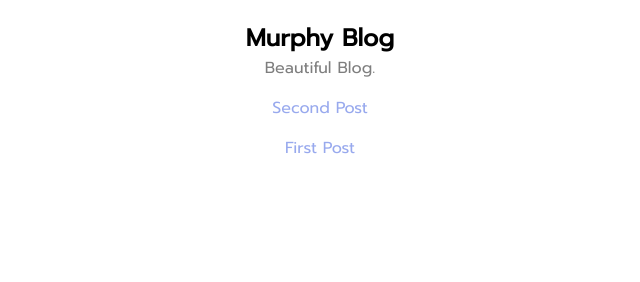
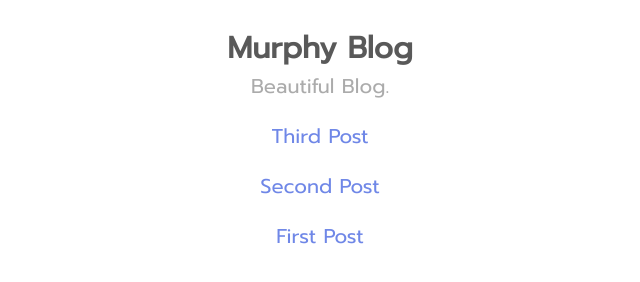
Before and after one commit to Ozymandias9000/murphyblog, a Gatsby site: page / in a window 1280 px wide. Shown: the whole page, without its empty margins (320-960 px from the left). Built offline with nearby package versions, Linux system fonts and the light colour scheme; Gatsby itself is replaced by a stand-in of ours.

Commit message:
Header showing on all and added plugin support

```diff
--- a/gatsby-config.js
+++ b/gatsby-config.js
@@ -4,6 +4,7 @@ module.exports = {
     description: "Beautiful Blog."
   },
   plugins: [
+    `gatsby-plugin-react-helmet`,
     `gatsby-transformer-remark`,
     `gatsby-plugin-styled-components`,
     {
--- a/gatsby-node.js
+++ b/gatsby-node.js
@@ -26,13 +26,15 @@ exports.createPages = ({ graphql, actions }) => {
 
         posts.forEach(({ node }, index) => {
           const path = node.frontmatter.path;
+          const totalLength = posts.length - 1;
+
           createPage({
             path,
             component: blogPostTemplate,
             context: {
               pathSlug: path,
               prev: index === 0 ? null : posts[index - 1].node,
-              next: index === posts.length - 1 ? null : posts[index + 1].node
+              next: index === totalLength ? null : posts[index + 1].node
             }
           });
           resolve();
--- a/package.json
+++ b/package.json
@@ -10,11 +10,13 @@
   "dependencies": {
     "babel-plugin-styled-components": "^1.8.0",
     "gatsby": "^2.0.0",
+    "gatsby-plugin-react-helmet": "^3.0.0",
     "gatsby-plugin-styled-components": "^3.0.0",
     "gatsby-source-filesystem": "^2.0.1-rc.6",
     "gatsby-transformer-remark": "^2.1.1-rc.5",
     "react": "^16.5.1",
     "react-dom": "^16.5.1",
+    "react-helmet": "^5.2.0",
     "styled-components": "^4.0.2"
   }
 }
--- /dev/null
+++ b/src/components/Layout.js
@@ -0,0 +1,43 @@
+import React from "react";
+import MainDiv from "../styles/MainDiv";
+import Header from "./Header";
+import { createGlobalStyle } from "styled-components";
+
+const GlobalStyle = createGlobalStyle`
+  @import url("https://fonts.googleapis.com/css?family=Prompt");
+  :root {
+    font-size: 20px;
+  }
+
+  * {
+    box-sizing: border-box;
+  }
+
+  html, body {
+    padding: 0;
+    margin: 0;
+    font-family: "Prompt", sans-serif;
+  }
+
+  div {
+    font-family: "prompt", sans-serif;
+  }
+
+  a {
+    color: #3355dd;
+    text-decoration: none;
+    opacity: 0.7;
+  }
+`;
+
+const Layout = ({ children }) => {
+  return (
+    <>
+      <GlobalStyle />
+      <Header />
+      <MainDiv>{children}</MainDiv>
+    </>
+  );
+};
+
+export default Layout;
--- a/src/components/TitleAndDescription.js
+++ b/src/components/TitleAndDescription.js
@@ -1,6 +1,13 @@
 import React from "react";
 import MainDiv from "../styles/MainDiv";
-import MainP from "../styles/MainP";
+import styled from "styled-components";
+import { Link } from "gatsby";
+
+const MainP = styled.p`
+  text-align: center;
+  margin-top: 0;
+  opacity: 0.5;
+`;
 
 const TitleAndDescription = ({ data }) => {
   const title = data.site.siteMetadata.title;
@@ -8,8 +15,10 @@ const TitleAndDescription = ({ data }) => {
 
   return (
     <MainDiv>
-      <h2 style={{ marginBottom: 0 }}>{title}</h2>
-      <MainP>{description}</MainP>
+      <Link to="/" style={{ color: "#131313" }}>
+        <h2 style={{ marginBottom: 0 }}>{title}</h2>
+        <MainP>{description}</MainP>
+      </Link>
     </MainDiv>
   );
 };
--- a/src/pages/2018-10-21-second-post/index.md
+++ b/src/pages/2018-10-21-second-post/index.md
@@ -1,9 +1,9 @@
 ---
-path: '/second-post'
-date: '2018-10-21'
-title: 'Second Post'
-tags: ['anything', 'you know']
-excerpt: 'Preview of second post'
+path: "/second-post"
+date: "2018-10-21"
+title: "Second Post"
+tags: ["anything", "you know"]
+excerpt: "Preview of second post"
 ---
 
-Lorem ipsum all the lorems
+Lorem ipsum all the loremsLorem ipsum all the loremsLorem ipsum all the loremsLorem wipsum all the loremsLorem ipsum all the loremsLorem ipsum all the loremsLorem ipsum all the loremsLorem ipsum all the lorem ipsum all the loremsLorem ipsum all the loremsLorem ipsum all the loremsLorem ipsum all the loremsLorem ipsum all the ***lorems*adasddas**
--- /dev/null
+++ b/src/pages/2019-10-22-third-post/index.md
@@ -0,0 +1,9 @@
+---
+path: "/third-post"
+date: "2018-10-22"
+title: "Third Post"
+tags: ["anything", "indeed"]
+excerpt: "Preview of third post"
+---
+
+Delicious times with new blog.
--- a/src/pages/index.js
+++ b/src/pages/index.js
@@ -1,28 +1,7 @@
 import React from "react";
 import { graphql, Link } from "gatsby";
-import Header from "../components/Header";
-import MainDiv from "../styles/MainDiv";
+import Layout from "../components/Layout";
 import "./index.css";
-import { createGlobalStyle } from "styled-components";
-
-const GlobalStyle = createGlobalStyle`
-  @import url("https://fonts.googleapis.com/css?family=Prompt");
-
-  html, body {
-    padding: 0;
-    margin: 0;
-  }
-
-  div {
-    font-family: "prompt", sans-serif;
-  }
-
-  a {
-    color: #3355dd;
-    text-decoration: none;
-    opacity: 0.5;
-  }
-`;
 
 export const query = graphql`
   query HomepageQuery {
@@ -40,14 +19,11 @@ export const query = graphql`
   }
 `;
 
-const Layout = ({ data }) => {
+const Index = ({ data }) => {
   const { edges } = data.allMarkdownRemark;
 
   return (
-    <>
-      <GlobalStyle />
-      <Header />
-      <MainDiv>
+    <Layout>
       {edges.map(edge => {
         const { frontmatter } = edge.node;
         return (
@@ -56,9 +32,8 @@ const Layout = ({ data }) => {
           </div>
         );
       })}
-      </MainDiv>
-    </>
+    </Layout>
   );
 };
 
-export default Layout;
+export default Index;
--- a/src/styles/MainDiv.js
+++ b/src/styles/MainDiv.js
@@ -4,5 +4,10 @@ const MainDiv = styled.div`
   display: flex;
   flex-direction: column;
   align-items: center;
+  text-align: center;
+  color: #131313;
+  margin-bottom: 1rem;
+  width: 50vw;
+  margin: 0 auto;
 `;
 export default MainDiv;
```
Also changed, not shown: src/styles/PostNav.js (+6 -1 lines), src/templates/blogPost.js (+8 -9 lines), 1 other file. Lines whose indentation alone changed are shown as unchanged.
